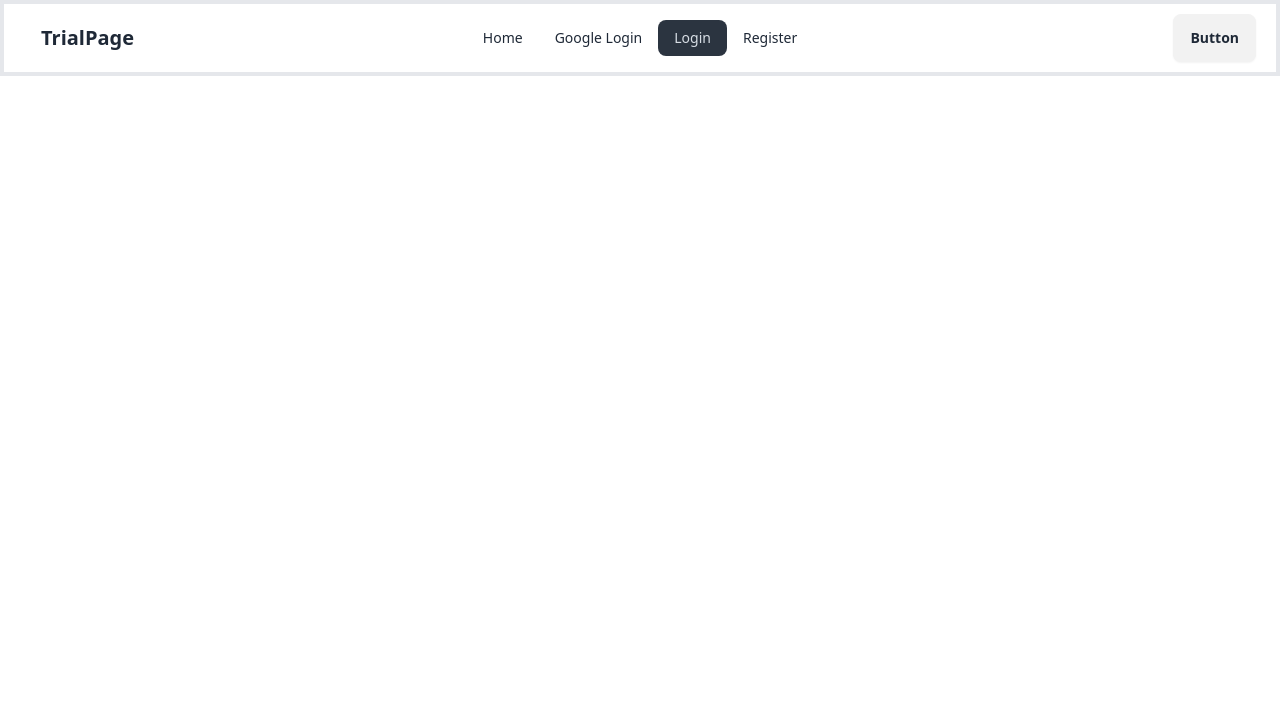
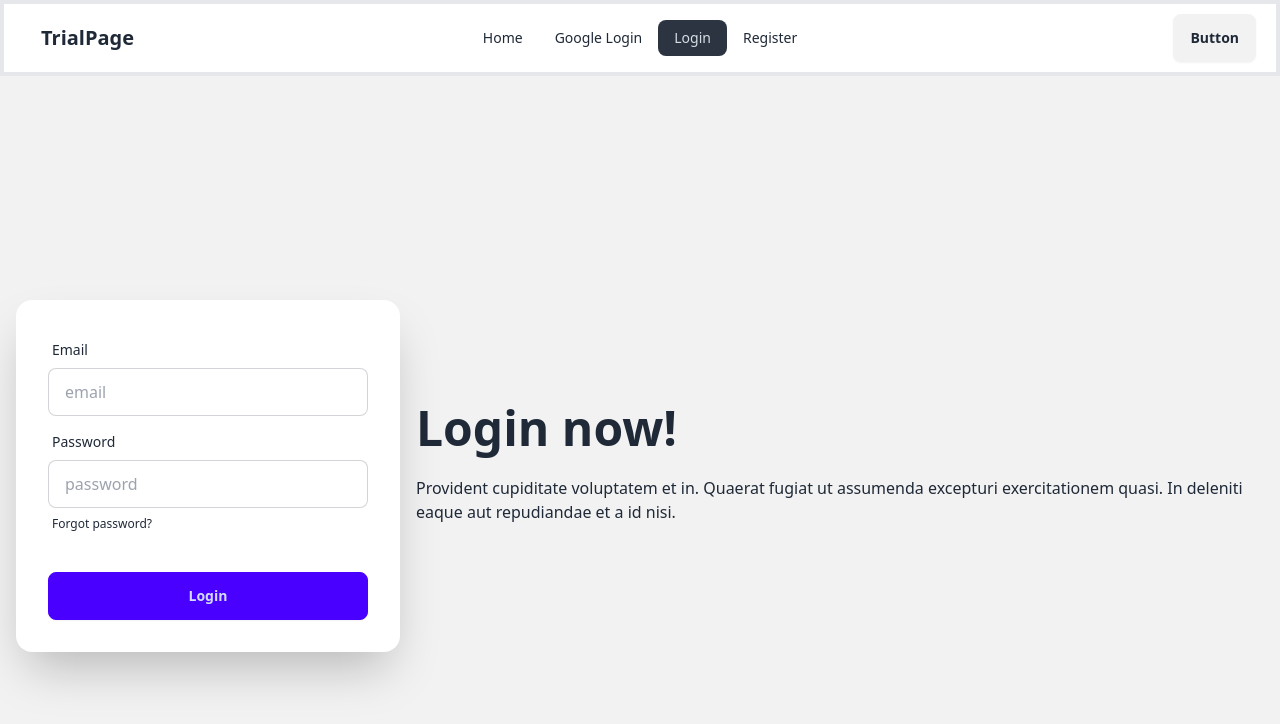
Before and after one commit to DasPriYam714/Simple-Firebase, a React (Vite) app: page /login in a window 1280 px wide. Shown: the top 724 px of the page. Built offline with nearby package versions, Linux system fonts and the light colour scheme.

Commit message:
add hero login section

```diff
--- a/src/components/login/Login.jsx
+++ b/src/components/login/Login.jsx
@@ -1,10 +1,46 @@
 import React from 'react';
 
 const Login = () => {
+    const handleHeroLogin=e=>{
+        e.preventDefault();
+        const email= e.target.email.value;
+        const password= e.target.password.value;
+        console.log(email,password)
+    }
     return (
-        <div>
-
+        <div className="hero bg-base-200 min-h-screen">
+  <div className="hero-content flex-col lg:flex-row-reverse">
+    <div className="text-center lg:text-left">
+      <h1 className="text-5xl font-bold">Login now!</h1>
+      <p className="py-6">
+        Provident cupiditate voluptatem et in. Quaerat fugiat ut assumenda excepturi exercitationem
+        quasi. In deleniti eaque aut repudiandae et a id nisi.
+      </p>
+    </div>
+    <div className="card bg-base-100 w-full max-w-sm shrink-0 shadow-2xl">
+      <form onSubmit={handleHeroLogin} className="card-body">
+        <div className="form-control">
+          <label className="label">
+            <span className="label-text">Email</span>
+          </label>
+          <input type="email" placeholder="email" name="email" className="input input-bordered" required />
         </div>
+        <div className="form-control">
+          <label className="label">
+            <span className="label-text">Password</span>
+          </label>
+          <input type="password" placeholder="password" name="password" className="input input-bordered" required />
+          <label className="label">
+            <a href="#" className="label-text-alt link link-hover">Forgot password?</a>
+          </label>
+        </div>
+        <div className="form-control mt-6">
+          <button className="btn btn-primary">Login</button>
+        </div>
+      </form>
+    </div>
+  </div>
+</div>
     );
 };
 
```
